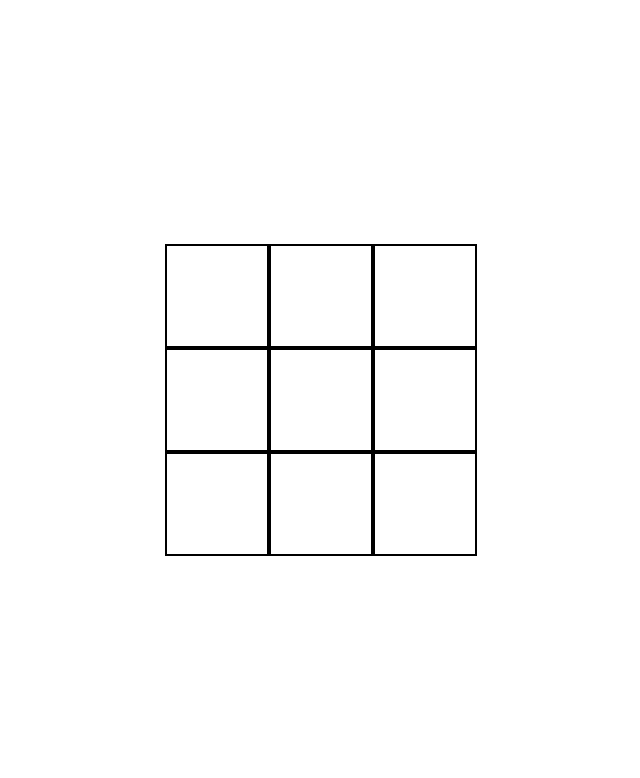
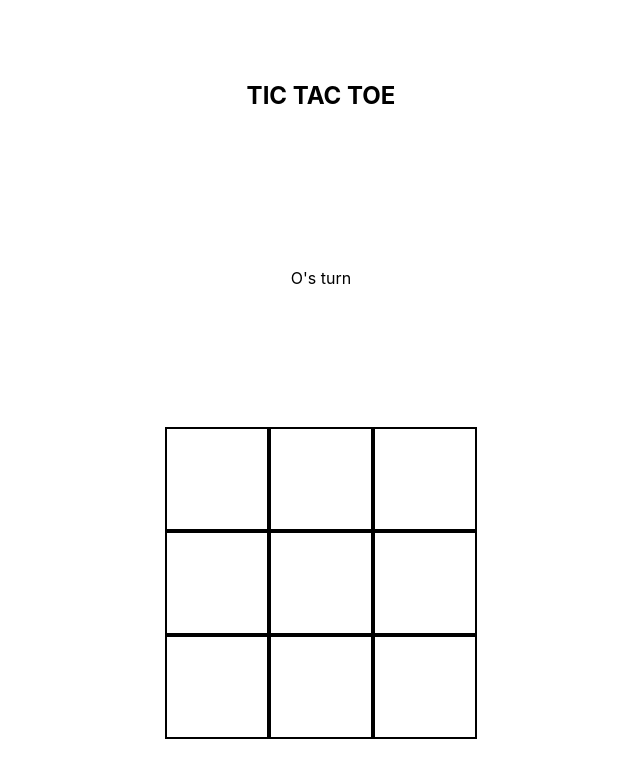
Before and after one commit to Shirm917/Practice_Projects, a React (Create React App) app in the folder tic-tac-toe/: page / in a window 1280 px wide. Shown: the top 778 px of the page, without its empty margins (319-959 px from the left). Built offline with nearby package versions, Linux system fonts and the light colour scheme.

Commit message:
added turn logic

```diff
--- a/tic-tac-toe/src/App.css
+++ b/tic-tac-toe/src/App.css
@@ -1,6 +1,7 @@
 .container {
   display: flex;
-  justify-content: center;
+  flex-direction: column;
+  justify-content: space-around;
   align-items: center;
   height: 100vh;
   width: 100vw;
--- a/tic-tac-toe/src/App.js
+++ b/tic-tac-toe/src/App.js
@@ -1,5 +1,6 @@
 import { createContext, useState } from "react";
 import Board from "./components/Board";
+import Turn from "./components/Turn";
 import "./App.css";
 
 export const AppContext = createContext(null);
@@ -15,7 +16,9 @@ function App() {
       }}
     >
       <section className="container">
-        <Board />
+        <h1>TIC TAC TOE</h1>
+        <Turn/>
+        <Board/>
       </section>
     </AppContext.Provider>
   );
--- /dev/null
+++ b/tic-tac-toe/src/components/Turn.js
@@ -0,0 +1,23 @@
+import {useState,useEffect,useContext} from "react";
+import { AppContext } from "../App";
+
+const Turn = () => {
+    const {turnNum} = useContext(AppContext);
+    const [turn,setTurn] = useState("");
+
+    useEffect(() => {
+        if (turnNum > 9) {
+            setTurn("Game Over")
+        } else if (turnNum % 2 === 0) {
+            setTurn("X's turn")
+        } else if (turnNum % 2 === 1) {
+            setTurn("O's turn")
+        }
+    }, [turnNum]);
+
+    return (
+        <p>{turn}</p>
+     );
+}
+
+export default Turn;
```
